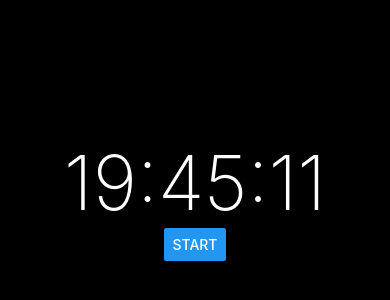
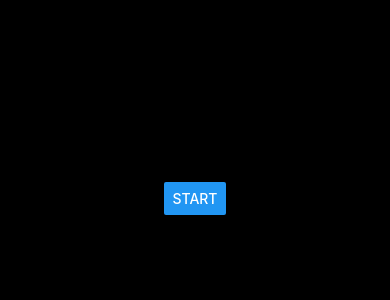
Before and after one commit to waulkrie/react_timer, a React Native app: screen / in a window 390 px wide. Shown: the part 224-524 px from the top of the page. Built offline with nearby package versions, Linux system fonts and the light colour scheme.

Commit message:
buttons working

```diff
--- a/App.tsx
+++ b/App.tsx
@@ -1,26 +1,22 @@
 import React from 'react';
 import { View, SafeAreaView, Text, TouchableOpacity, StyleSheet} from 'react-native';
 import { styled } from 'nativewind';
+import TimerView from './components/timerView';
+import moment from 'moment';
 import Timer from './components/timer';
-import TimerButton from './components/button';
-import moment from 'moment';
 
 const StyledSafeArea = styled(SafeAreaView);
 const StyledText = styled(Text);
 
 // https://docs.pmnd.rs/zustand/guides/updating-state
-const DATA = {
-  timer: 1234567,
-  laps: [ 12345, 23456, 34567, 98765],
-}
+
 
 export default function App() {
   const [isActive, setIsActive] = React.useState(false);
 
     return (
         <View style={styles.container}>
-          <Timer />
-          <TimerButton title="Start" />
+          <TimerView />
         </View>
       );
 };
--- a/components/button.tsx
+++ b/components/button.tsx
@@ -4,6 +4,7 @@ import { styled } from 'nativewind';
 
 type ButtonProps = {
     title: string,
+    onPress: () => void,
   };
 
 function TimerButton({ title }: ButtonProps) {
--- a/components/timer.tsx
+++ b/components/timer.tsx
@@ -5,20 +5,29 @@ import moment from 'moment';
 
 
 type TimerProps = {
-    interval: number,
+    started: boolean,
   };
 
-function Timer(){
+function Timer({started}: TimerProps){
     const [currentTime, setCurrentTime] = React.useState('');
+
     React.useEffect(() => {
-        const tick = () => {
-            setCurrentTime(moment().format('HH:mm:ss'));
+        console.log(`Timer start: ${started}`); // Check if start prop changes as expected
+        let timerId = null;
+
+        if (started) {
+            const tick = () => {
+                setCurrentTime(moment().format('HH:mm:ss'));
+                console.log(currentTime); // See if currentTime updates
+            };
+            tick();
+            timerId = setInterval(tick, 1000);
+        }
+
+        return () => {
+            if (timerId) clearInterval(timerId);
         };
-        tick();
-        const timerId = setInterval(tick, 1000);
-
-        return () => { clearInterval(timerId); }
-    }, []);
+    }, [started]);
 
     return <Text style={styles.timer}>{currentTime}</Text>;
 };
--- /dev/null
+++ b/components/timerView.tsx
@@ -0,0 +1,31 @@
+import React from 'react';
+import { Text, StyleSheet, View, Button} from 'react-native';
+import Timer from './timer';
+import TimerButton from './button';
+
+function TimerView(){
+    const [isActive, setIsActive] = React.useState(false);
+
+    return (
+        <View style={styles.container}>
+          <Timer started={isActive}/>
+          <Button
+                title={isActive ? "Stop" : "Start"}
+                onPress={() => setIsActive(!isActive)}
+          />
+        </View>
+      );
+}
+
+export default TimerView;
+
+// Styles
+const styles = StyleSheet.create({
+    container: {
+      // Convert Tailwind classes to StyleSheet
+      flex: 1,
+      justifyContent: 'center',
+      alignItems: 'center',
+      backgroundColor: '#000F',
+    },
+});
```
